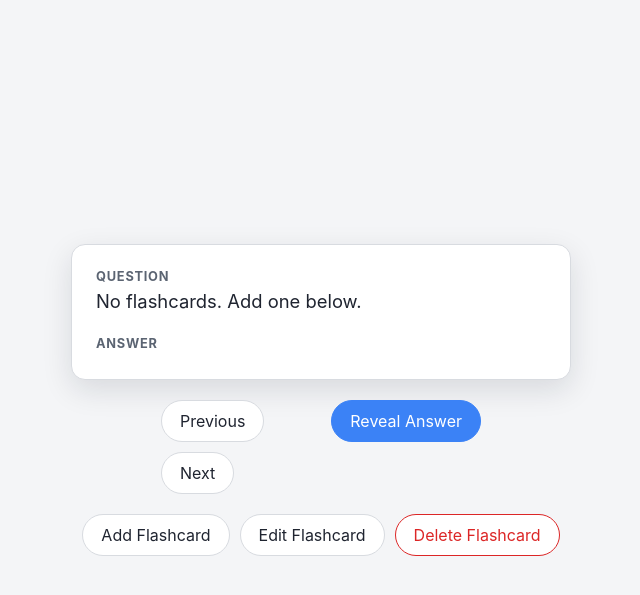
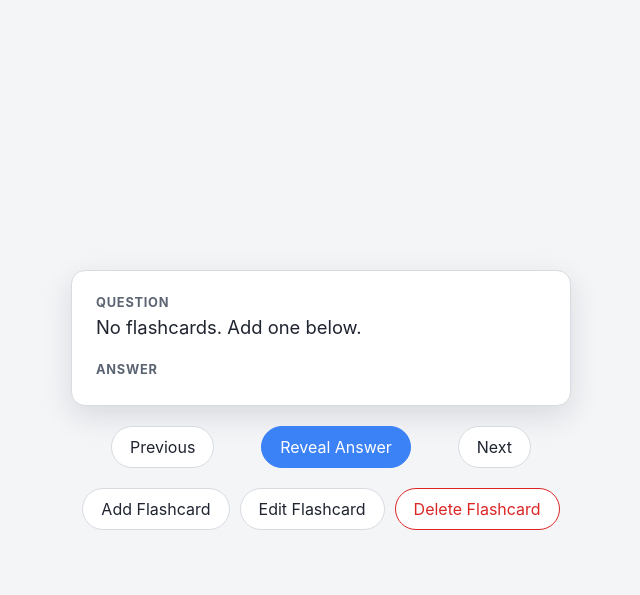
Before and after one commit to fxya/Flashcards, a Spring Boot app: page / in a window 1280 px wide. Shown: the top 595 px of the page, without its empty margins (319-959 px from the left). Run offline with Spring Boot 4, Linux system fonts and the light colour scheme; data that the repository does not hold is empty; database files in the repository are not loaded.

Commit message:
Fix Previous/Reveal Answer/Next buttons wrapping to a second line
navbuttoncontainer's 320px max-width was too narrow for the three pill-style
buttons at their current padding, so "Next" wrapped onto its own row. Widen
the container, tighten the gap, and disable wrapping on that row so all
three buttons stay inline down to a 320px viewport.

Verified across 320/360/375/420/480px viewports with Playwright: all three
buttons render on a single row at every width.

```diff
--- a/src/main/resources/static/styles.css
+++ b/src/main/resources/static/styles.css
@@ -111,7 +111,9 @@ body {
 
 .navbuttoncontainer {
     justify-content: space-between; /* Space buttons evenly */
-    max-width: 320px; /* Max width to maintain readability */
+    flex-wrap: nowrap; /* Keep Previous/Reveal Answer/Next on one row */
+    max-width: 420px; /* Wide enough to fit all three buttons without wrapping */
+    gap: 8px;
 }
 
 button {
```
